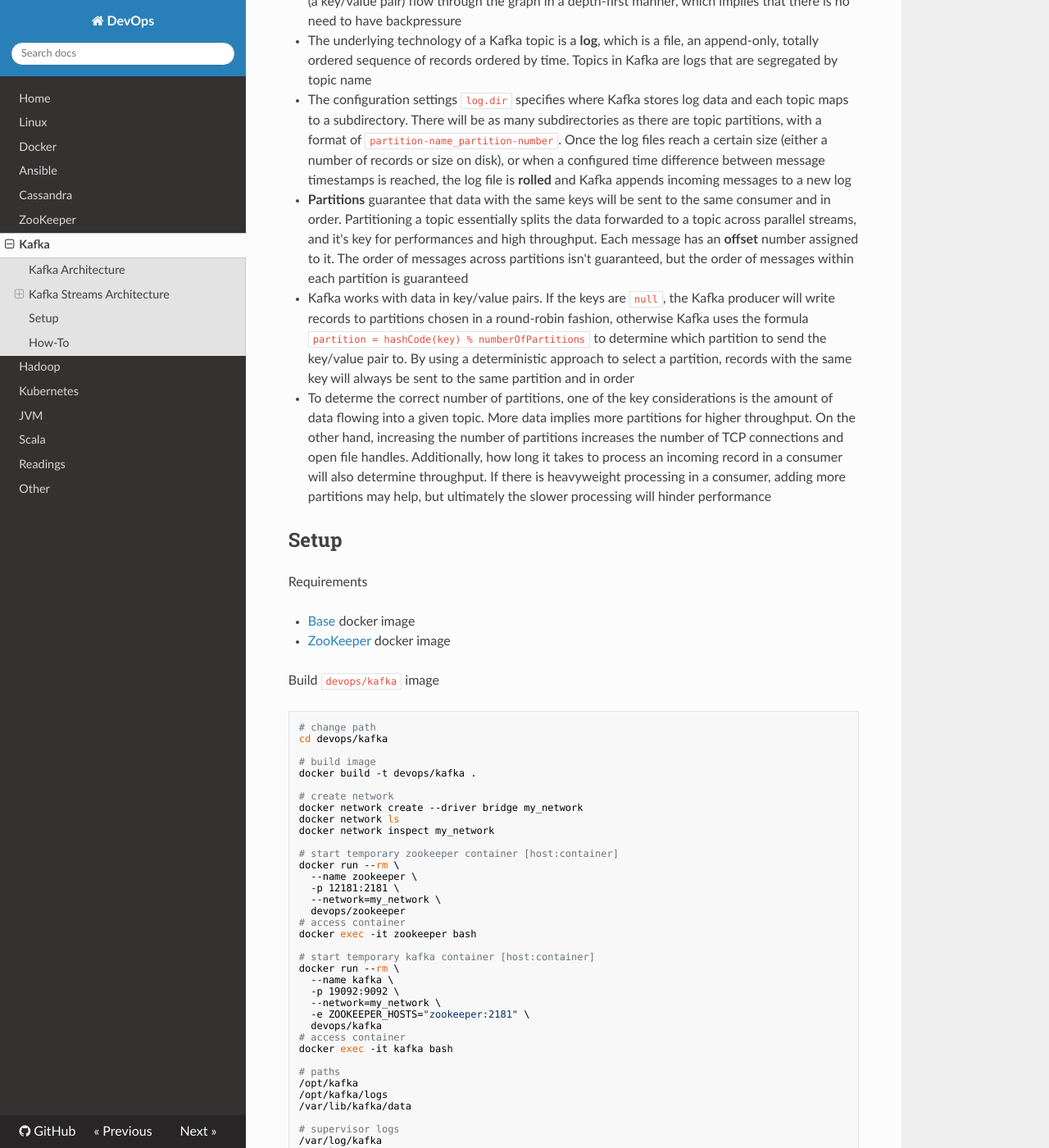
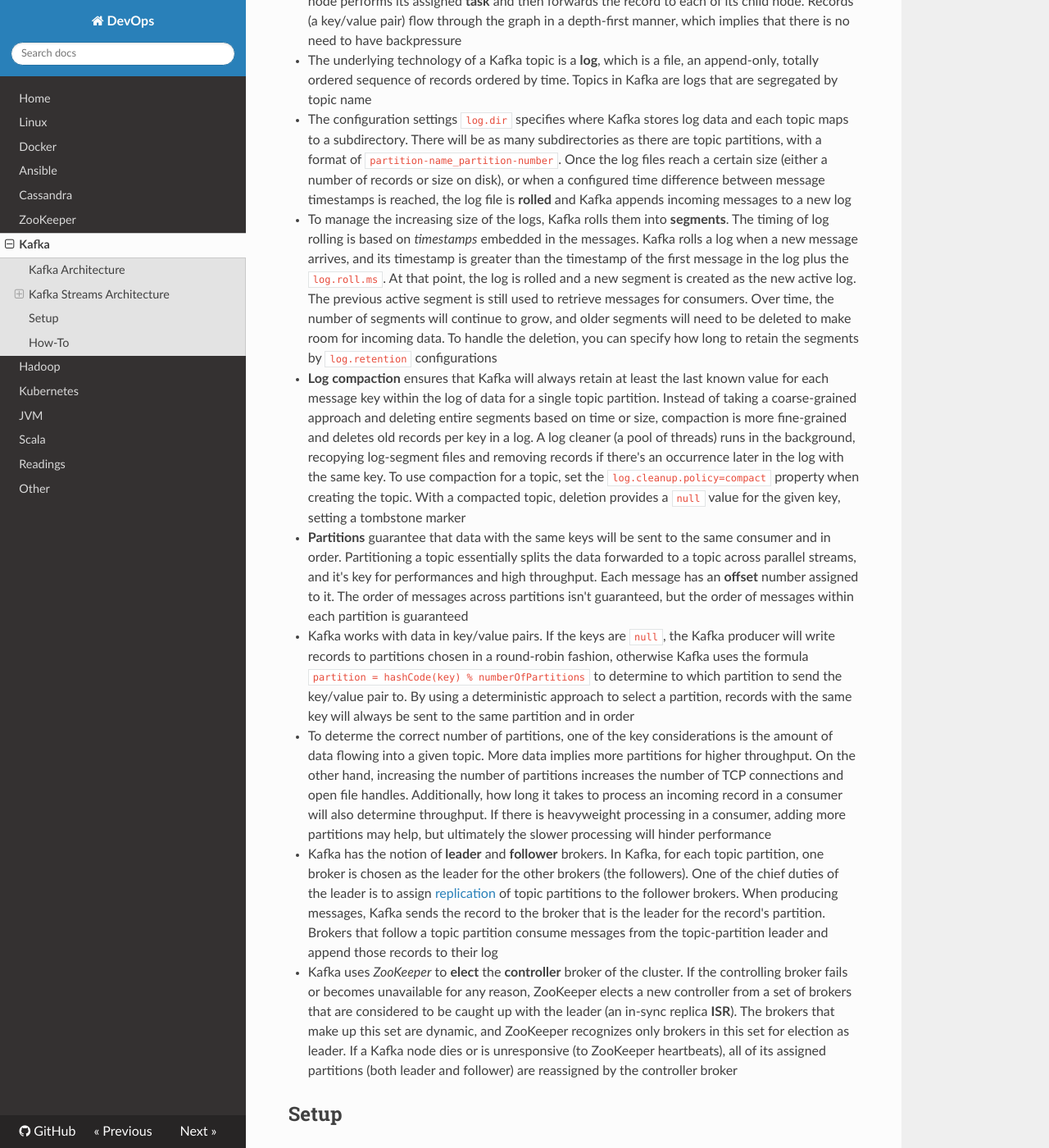
Before and after one commit to niqdev/devops, an MkDocs documentation site: the page built from docs/kafka.md, in a window 1280 px wide and 1400 px high, scrolled down 4765 px. Shown: the whole window at 82% size. Built offline with MkDocs 1.6.1, drawn with Linux system fonts in a browser that asks for light colours; nearby versions of some CDN libraries; old or Windows-style settings are respelled for this version of MkDocs; some of the changed text lies outside the part shown.

```diff
--- a/docs/kafka.md
+++ b/docs/kafka.md
@@ -19,6 +19,8 @@ Resources
 * [KafkaConsumer javadocs](https://kafka.apache.org/20/javadoc/index.html?org/apache/kafka/clients/consumer/KafkaConsumer.html)
 
 * [Reactive Kafka](https://doc.akka.io/docs/akka-stream-kafka/current/home.html)
+
+* [What is the actual role of Zookeeper in Kafka?](https://www.quora.com/What-is-the-actual-role-of-Zookeeper-in-Kafka-What-benefits-will-I-miss-out-on-if-I-don%E2%80%99t-use-Zookeeper-and-Kafka-together/answer/Gwen-Shapira)
 
 * [Should you put several event types in the same Kafka topic?](http://martin.kleppmann.com/2018/01/18/event-types-in-kafka-topic.html)
 
@@ -94,11 +96,19 @@ increases. Each message in a given partition has a unique offset stored either i
 
 * The configuration settings `log.dir` specifies where Kafka stores log data and each topic maps to a subdirectory. There will be as many subdirectories as there are topic partitions, with a format of `partition-name_partition-number`. Once the log files reach a certain size (either a number of records or size on disk), or when a configured time difference between message timestamps is reached, the log file is **rolled** and Kafka appends incoming messages to a new log
 
+* To manage the increasing size of the logs, Kafka rolls them into **segments**. The timing of log rolling is based on *timestamps* embedded in the messages. Kafka rolls a log when a new message arrives, and its timestamp is greater than the timestamp of the first message in the log plus the `log.roll.ms`. At that point, the log is rolled and a new segment is created as the new active log. The previous active segment is still used to retrieve messages for consumers. Over time, the number of segments will continue to grow, and older segments will need to be deleted to make room for incoming data. To handle the deletion, you can specify how long to retain the segments by `log.retention` configurations
+
+* **Log compaction** ensures that Kafka will always retain at least the last known value for each message key within the log of data for a single topic partition. Instead of taking a coarse-grained approach and deleting entire segments based on time or size, compaction is more fine-grained and deletes old records per key in a log. A log cleaner (a pool of threads) runs in the background, recopying log-segment files and removing records if there's an occurrence later in the log with the same key. To use compaction for a topic, set the `log.cleanup.policy=compact` property when creating the topic. With a compacted topic, deletion provides a `null` value for the given key, setting a tombstone marker
+
 * **Partitions** guarantee that data with the same keys will be sent to the same consumer and in order. Partitioning a topic essentially splits the data forwarded to a topic across parallel streams, and it's key for performances and high throughput. Each message has an **offset** number assigned to it. The order of messages across partitions isn't guaranteed, but the order of messages within each partition is guaranteed
 
-* Kafka works with data in key/value pairs. If the keys are `null`, the Kafka producer will write records to partitions chosen in a round-robin fashion, otherwise Kafka uses the formula `partition = hashCode(key) % numberOfPartitions` to determine which partition to send the key/value pair to. By using a deterministic approach to select a partition, records with the same key will always be sent to the same partition and in order
+* Kafka works with data in key/value pairs. If the keys are `null`, the Kafka producer will write records to partitions chosen in a round-robin fashion, otherwise Kafka uses the formula `partition = hashCode(key) % numberOfPartitions` to determine to which partition to send the key/value pair to. By using a deterministic approach to select a partition, records with the same key will always be sent to the same partition and in order
 
 * To determe the correct number of partitions, one of the key considerations is the amount of data flowing into a given topic. More data implies more partitions for higher throughput. On the other hand, increasing the number of partitions increases the number of TCP connections and open file handles. Additionally, how long it takes to process an incoming record in a consumer will also determine throughput. If there is heavyweight processing in a consumer, adding more partitions may help, but ultimately the slower processing will hinder performance
+
+* Kafka has the notion of **leader** and **follower** brokers. In Kafka, for each topic partition, one broker is chosen as the leader for the other brokers (the followers). One of the chief duties of the leader is to assign [replication](http://kafka.apache.org/documentation/#design_replicatedlog) of topic partitions to the follower brokers. When producing messages, Kafka sends the record to the broker that is the leader for the record's partition. Brokers that follow a topic partition consume messages from the topic-partition leader and append those records to their log
+
+* Kafka uses *ZooKeeper* to **elect** the **controller** broker of the cluster. If the controlling broker fails or becomes unavailable for any reason, ZooKeeper elects a new controller from a set of brokers that are considered to be caught up with the leader (an in-sync replica **ISR**). The brokers that make up this set are dynamic, and ZooKeeper recognizes only brokers in this set for election as leader. If a Kafka node dies or is unresponsive (to ZooKeeper heartbeats), all of its assigned partitions (both leader and follower) are reassigned by the controller broker
 
 ## Setup
 
```
